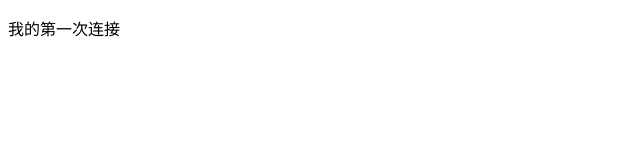
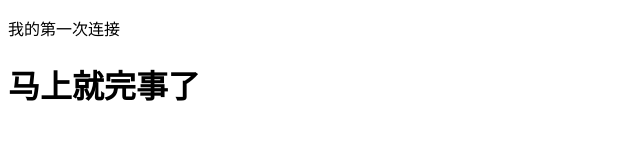
Before and after one commit to qq2602917275/1921, a plain HTML site: page index.html in a window 1280 px wide. Shown: the whole page, without its empty margins (0-640 px from the left). Drawn offline with Linux system fonts and the light colour scheme.

Commit message:
第二次

```diff
--- a/index.html
+++ b/index.html
@@ -8,5 +8,6 @@
 </head>
 <body>
     <p>我的第一次连接</p>
+    <h1>马上就完事了</h1>
 </body>
 </html>
```
